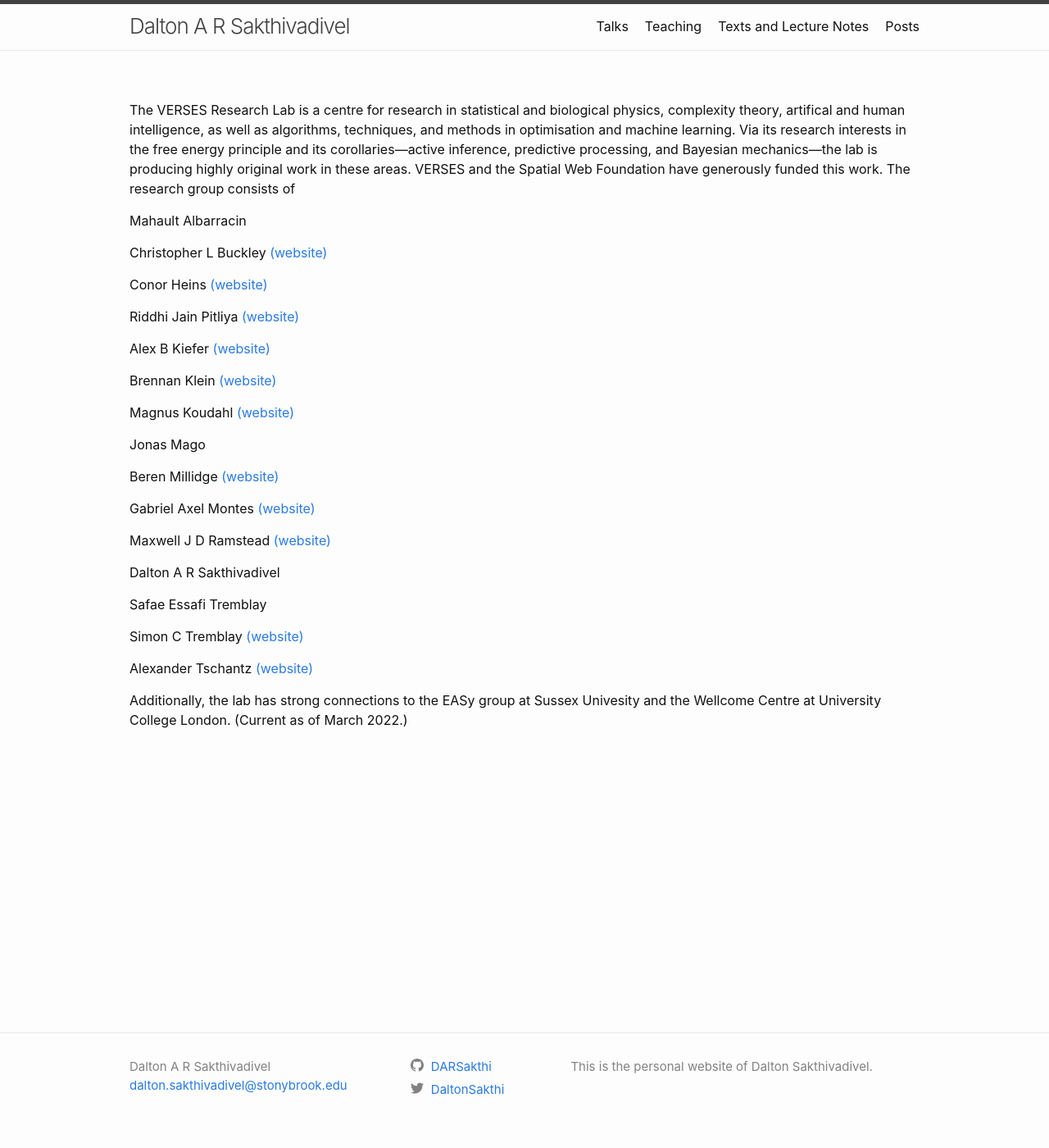
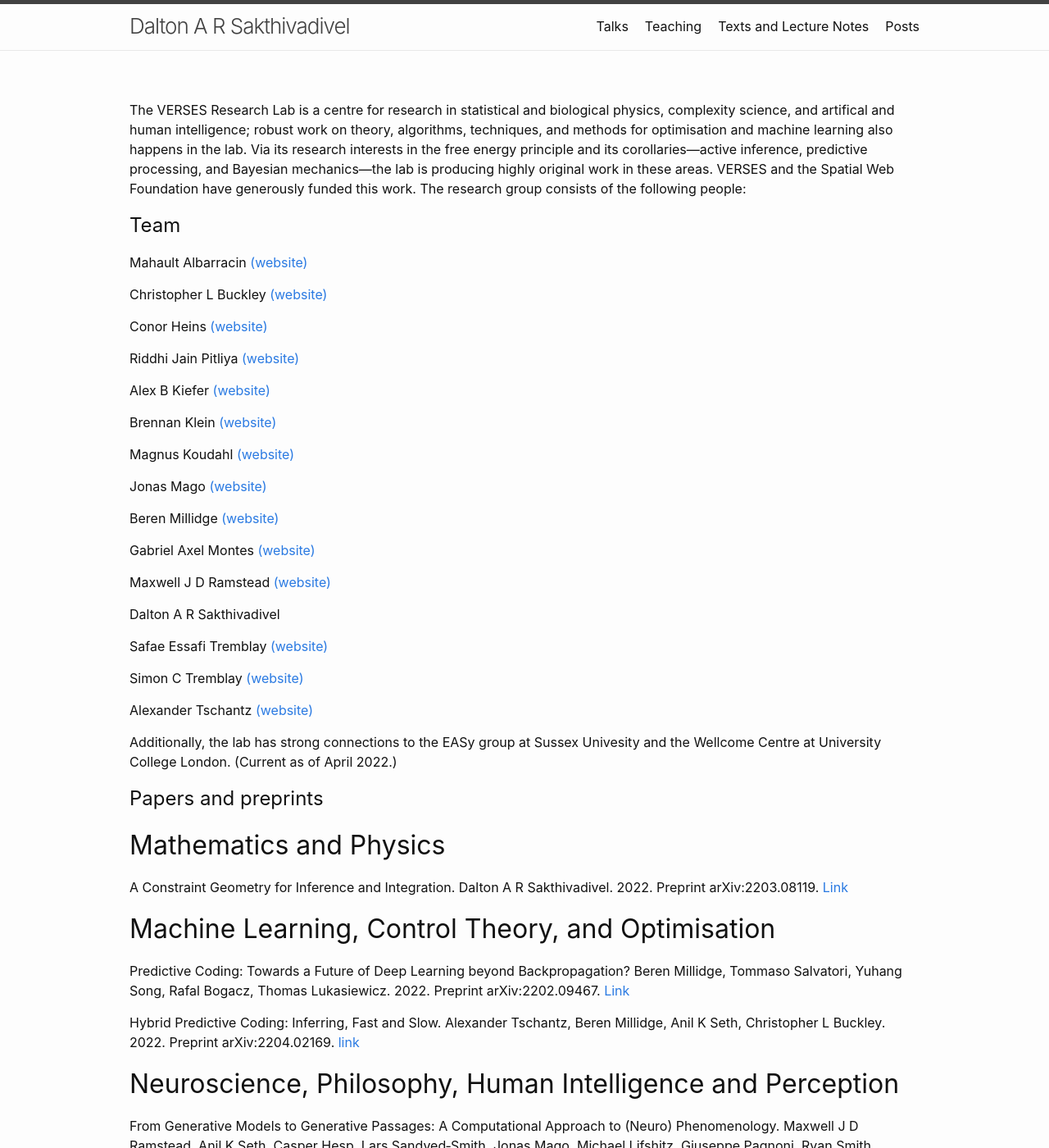
Before and after one commit to DARSakthi/DARSakthi.github.io, a Jekyll site: the page built from verses-lab.markdown, in a window 1280 px wide and 1400 px high. Shown: the whole window at 82% size. Built offline with Jekyll 4.4.1, drawn with Linux system fonts in a browser that asks for light colours; some of the changed text lies outside the part shown.

Commit message:
Added papers, websites

```diff
--- a/verses-lab.markdown
+++ b/verses-lab.markdown
@@ -3,9 +3,11 @@ layout: page
 permalink: /verses-lab/
 ---
 
-The VERSES Research Lab is a centre for research in statistical and biological physics, complexity theory, artifical and human intelligence, as well as algorithms, techniques, and methods in optimisation and machine learning. Via its research interests in the free energy principle and its corollaries—active inference, predictive processing, and Bayesian mechanics—the lab is producing highly original work in these areas. VERSES and the Spatial Web Foundation have generously funded this work. The research group consists of
+The VERSES Research Lab is a centre for research in statistical and biological physics, complexity science, and artifical and human intelligence; robust work on theory, algorithms, techniques, and methods for optimisation and machine learning also happens in the lab. Via its research interests in the free energy principle and its corollaries—active inference, predictive processing, and Bayesian mechanics—the lab is producing highly original work in these areas. VERSES and the Spatial Web Foundation have generously funded this work. The research group consists of the following people:
 
-Mahault Albarracin
+# Team
+
+Mahault Albarracin [(website)](https://scholar.google.ca/citations?hl=en&user=KAxZtUIAAAAJ)
 
 Christopher L Buckley [(website)](https://christopherlbuckley.com)
 
@@ -17,22 +19,42 @@ Alex B Kiefer [(website)](http://alexbkiefer.net)
 
 Brennan Klein [(website)](https://www.jkbrennan.com)
 
-Magnus Koudahl [(website)](https://biaslab.github.io/member/magnus/)
+Magnus Koudahl [(website)](https://github.com/MagnusKoudahl)
 
-Jonas Mago
+Jonas Mago [(website)](https://scholar.google.ca/citations?user=edwAqz0AAAAJ&hl=en&oi=ao)
 
 Beren Millidge [(website)](https://beren.io)
 
 Gabriel Axel Montes [(website)](http://gabrielaxel.com/academic)
 
-Maxwell J D Ramstead [(website)](https://twitter.com/mjdramstead)
+Maxwell J D Ramstead [(website)](https://scholar.google.com/citations?hl=en&user=ILpGOMkAAAAJ)
 
 Dalton A R Sakthivadivel
 
-Safae Essafi Tremblay
+Safae Essafi Tremblay [(website)](https://ca.linkedin.com/in/safae-essafi-tremblay-086b74213)
 
 Simon C Tremblay [(website)](https://www.researchgate.net/profile/Simon-Tremblay-2)
 
-Alexander Tschantz [(website)](https://alec-tschantz.github.io)
+Alexander Tschantz [(website)](https://github.com/alec-tschantz)
 
-Additionally, the lab has strong connections to the EASy group at Sussex Univesity and the Wellcome Centre at University College London. (Current as of March 2022.)
+Additionally, the lab has strong connections to the EASy group at Sussex Univesity and the Wellcome Centre at University College London. (Current as of April 2022.)
+
+# Papers and preprints
+
+## Mathematics and Physics
+
+A Constraint Geometry for Inference and Integration. Dalton A R Sakthivadivel. 2022. Preprint arXiv:2203.08119. [Link](https://arxiv.org/abs/2204.02169)
+
+## Machine Learning, Control Theory, and Optimisation
+
+Predictive Coding: Towards a Future of Deep Learning beyond Backpropagation? Beren Millidge, Tommaso Salvatori, Yuhang Song, Rafal Bogacz, Thomas Lukasiewicz. 2022. Preprint arXiv:2202.09467. [Link](https://arxiv.org/abs/2202.09467)
+
+Hybrid Predictive Coding: Inferring, Fast and Slow. Alexander Tschantz, Beren Millidge, Anil K Seth, Christopher L Buckley. 2022. Preprint arXiv:2204.02169. [link](https://arxiv.org/abs/2204.02169)
+
+## Neuroscience, Philosophy, Human Intelligence and Perception
+
+From Generative Models to Generative Passages: A Computational Approach to (Neuro) Phenomenology. Maxwell J D Ramstead, Anil K Seth, Casper Hesp, Lars Sandved‑Smith, Jonas Mago, Michael Lifshitz, Giuseppe Pagnoni, Ryan Smith, Guillaume Dumas, Antoine Lutz, Karl J Friston, Axel Constant. Review of Philosophy and Psychology. 2022. [Link](https://link.springer.com/article/10.1007/s13164-021-00604-y), [paper](({{site.files}}/files/MJDR2022-1.pdf))
+
+## Other
+
+The Empire Strikes Back: Some Responses to Bruineberg and Colleagues. Maxwell J D Ramstead. 2021. Preprint arXiv:2112.15528. [Link](https://arxiv.org/abs/2112.15528)
```
